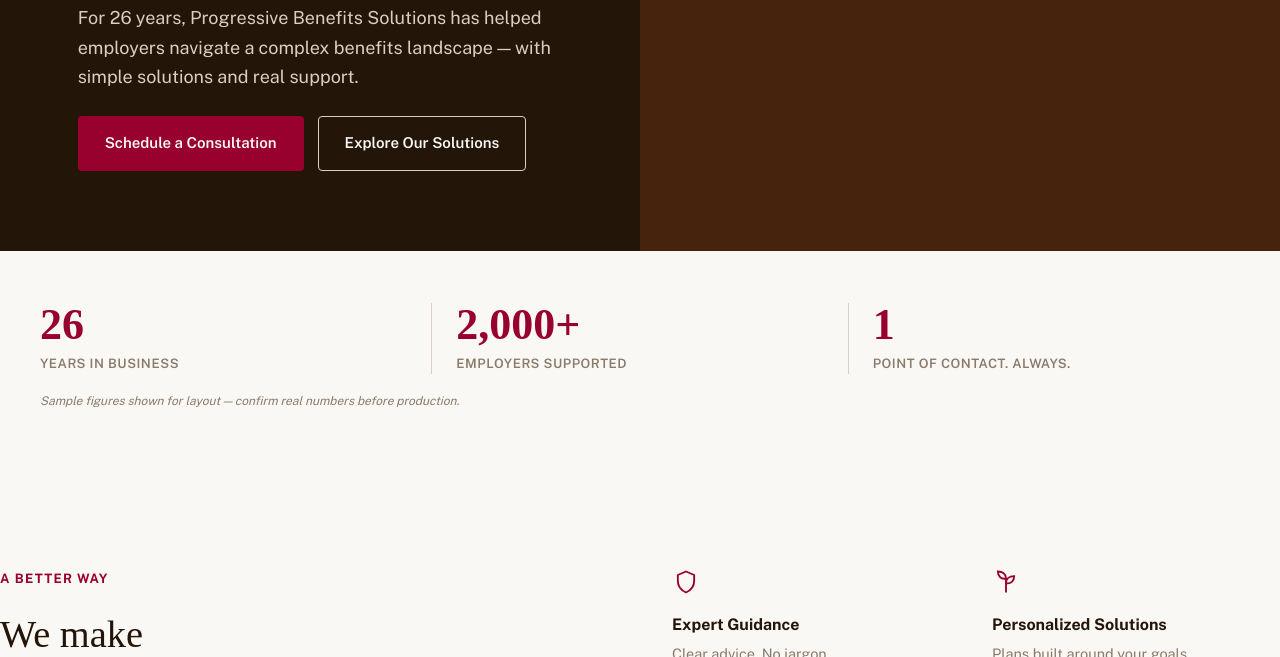
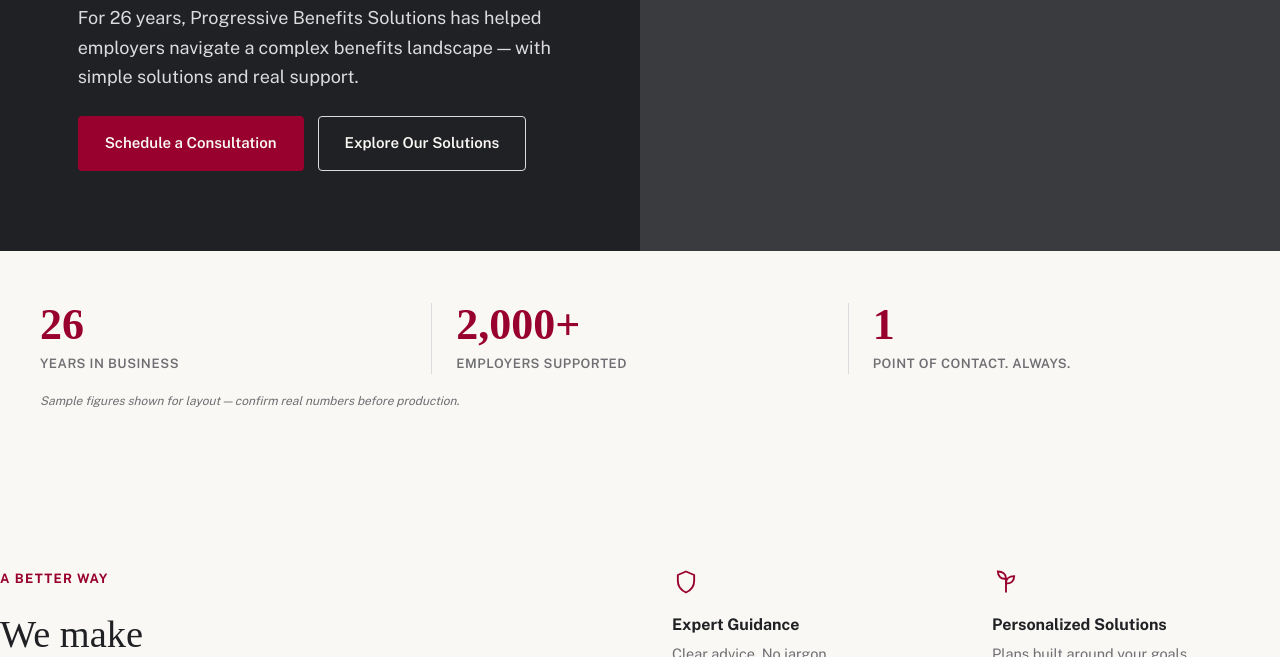
Before and after one commit to Mcart86/pbs-website, a plain HTML site: page index.html in a window 1280 px wide. Shown: the part 464-1121 px from the top of the page. Drawn offline with nearby package versions, Linux system fonts and the light colour scheme; a web font is replaced by a local one.

Commit message:
Swap brown neutrals for Charcoal & Cream palette

```diff
--- a/index.html
+++ b/index.html
@@ -10,8 +10,8 @@
 <link href="https://fonts.googleapis.com/css2?family=Frank+Ruhl+Libre:ital,wght@0,400;0,500;0,700;1,500&family=Public+Sans:wght@400;500;600;700&display=swap" rel="stylesheet">
 <style>
   :root{
-    --maroon:#98012E; --maroon-deep:#5C0A1E; --brown:#45230D; --paper:#FAF8F4;
-    --ink:#241509; --stone:#8A7A6B; --stone-light:#D9CFC3; --rose:#EFE0DE;
+    --maroon:#98012E; --maroon-deep:#5C0A1E; --brown:#3A3B3E; --paper:#FAF8F4;
+    --ink:#202124; --stone:#6E6E73; --stone-light:#DCDCDE; --rose:#EFE0DE;
   }
   *{box-sizing:border-box;}
   html{scroll-behavior:smooth;}
```
